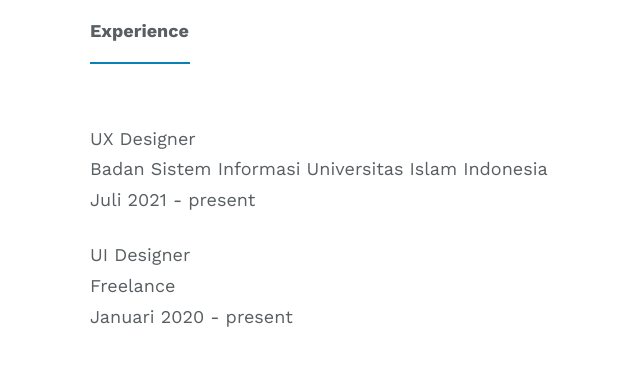
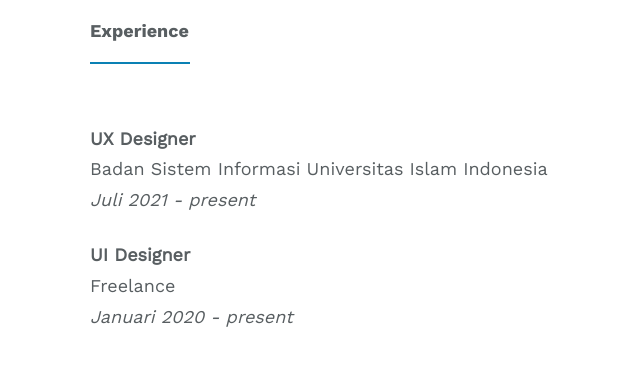
Before and after one commit to arbihernowo/arbihernowo.github.io, a plain HTML site: page index.html in a window 1280 px wide. Shown: the part 900-1282 px from the top of the page, 0-640 px from the left. Drawn offline with Linux system fonts and the light colour scheme.

Commit message:
Update index.html

```diff
--- a/index.html
+++ b/index.html
@@ -58,14 +58,14 @@
         <h2>Experience</h2>
         <div class="work__boxes">
           <p>
-                UX Designer <br/>
+                <b> UX Designer </b> <br/>
                 Badan Sistem Informasi Universitas Islam Indonesia <br/>
-                Juli 2021 - present
+                <i> Juli 2021 - present </i>
           </p>
           <p>
-                UI Designer <br/>
+                <b> UI Designer </b> <br/>
                 Freelance <br/>
-                Januari 2020 - present
+            <i> Januari 2020 - present </i>
           </p>
           <!-- Each div with the work__box class is a project. -->
 
```
